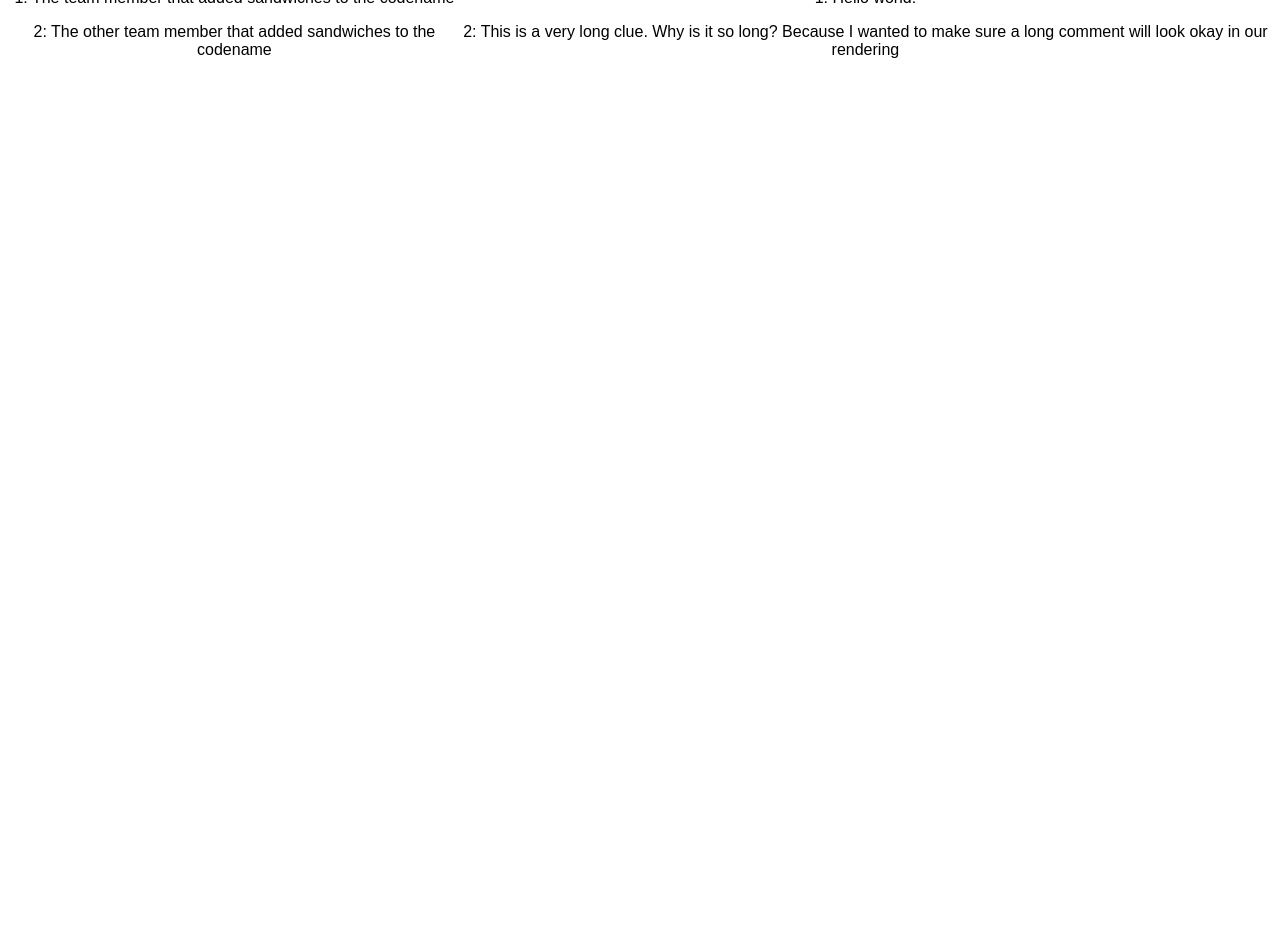
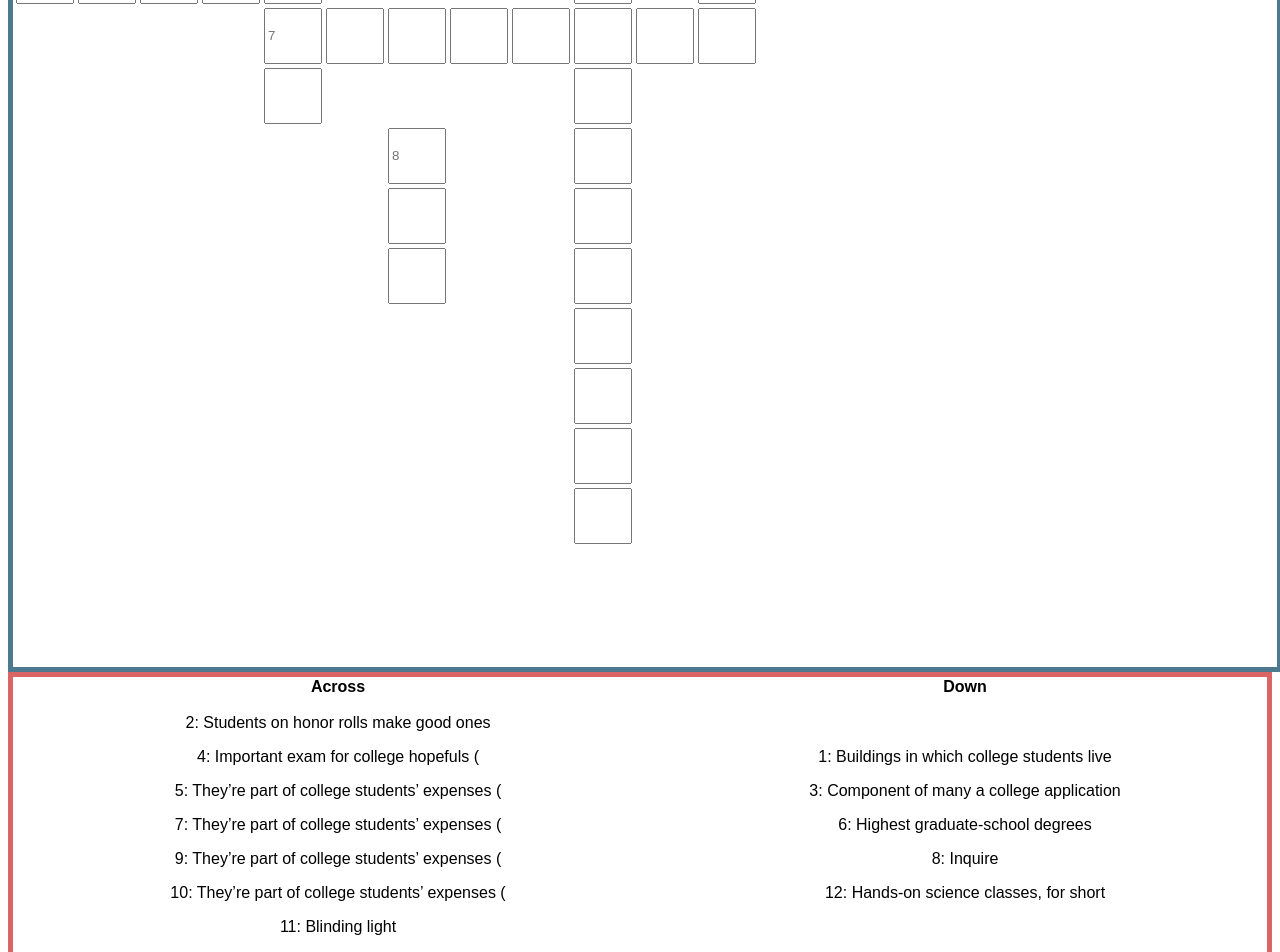
Before and after one commit to WaluigiTime/crosswords-lobsters-sandwiches, a React (Create React App) app: page / in a window 1280 px wide. Shown: the part 320-1272 px from the top of the page. Before the commit the page ends 800 px from the top, so only its background shows below. Built offline with nearby package versions, Linux system fonts and the light colour scheme.

Commit message:
initial commit

```diff
--- a/src/App.js
+++ b/src/App.js
@@ -1,5 +1,5 @@
 import "./styles.css";
-import data from "./sample_data.json";
+import data from "./real_cross.json";
 
 //Questions for next week Issac :
 //How do we
@@ -7,9 +7,11 @@ export default function App() {
   return (
     <div className="App">
       <h1> Crossword Game! </h1>
-      <button> Check </button>
-      <GameBoard data={data.answerKey} />
-      <table>
+      {/* <button> Check </button> */}
+      <div id="gameboard">
+        <GameBoard data={data.answerKey} clues={data.clueKey} />
+      </div>
+      <table id="across-table">
         <tr>
           <th> Across</th>
           <th> Down</th>
@@ -26,9 +28,8 @@ export default function App() {
     </div>
   );
 }
-
 export function InputComponent(props) {
-  return <input type="textbox" size="1" />;
+  return <input type="textbox" size="1" placeholder={props.clueNumber} />;
 }
 
 export function EmptySpace() {
@@ -41,7 +42,7 @@ export function Letter(props) {
 }
 
 export function Star() {
-  return <td> * </td>;
+  return <td class="star"> * </td>;
 }
 
 //Talks about the across and down clues
@@ -78,14 +79,24 @@ export function DownClues(props) {
 }
 
 export function GameBoard(props) {
+  // props.data = answerKey
+  // props.clues = clueKey
   return (
     <table>
-      {props.data.map((innerArray) => {
+      {props.data.map((innerArray, outerIndex) => {
         return (
           <tr>
-            {innerArray.map((StringAnswer) => {
+            {innerArray.map((StringAnswer, innerIndex) => {
               return (
-                <td>{StringAnswer === "" ? <Star /> : <InputComponent />}</td>
+                <td>
+                  {StringAnswer === "" ? (
+                    <Star />
+                  ) : (
+                    <InputComponent
+                      clueNumber={props.clues[outerIndex][innerIndex]}
+                    />
+                  )}{" "}
+                </td>
               );
             })}
           </tr>
--- /dev/null
+++ b/src/real_cross.json
@@ -0,0 +1,88 @@
+{
+  "answerKey": [
+    ["", "", "", "", "", "", "", "", "", "", "", "d", "", ""],
+    ["g", "r", "a", "d", "e", "", "", "", "", "", "", "o", "", ""],
+    ["", "", "", "", "s", "a", "t", "", "", "", "", "r", "", ""],
+    ["b", "o", "o", "k", "s", "", "", "", "", "d", "", "m", "", ""],
+    ["", "", "", "", "a", "d", "v", "i", "s", "o", "r", "s", "", ""],
+    ["", "", "", "", "y", "", "", "", "", "c", "", "", "", ""],
+    ["", "", "", "", "", "", "a", "", "", "t", "", "", "", ""],
+    ["", "", "", "", "", "", "s", "", "", "o", "", "", "", ""],
+    ["", "", "", "", "", "", "k", "", "", "r", "", "", "", ""],
+    ["", "", "", "", "", "", "", "", "", "a", "", "", "", ""],
+    ["", "", "", "", "", "", "", "", "", "t", "", "", "", ""],
+    ["", "", "", "", "", "", "", "", "", "e", "", "", "", ""],
+    ["", "", "", "", "", "", "", "", "", "s", "", "", "", ""],
+    ["", "", "", "", "", "", "", "", "", "", "", "", "", ""],
+    ["", "", "", "", "", "", "", "", "", "", "", "", "", ""]
+  ],
+  "clueKey": [
+    ["", "", "", "", "", "", "", "", "", "", "", "1", "", ""],
+    ["2", "", "", "", "3", "", "", "", "", "", "", "", "", ""],
+    ["", "", "", "", "4", "", "", "", "", "", "", "", "", ""],
+    ["5", "", "", "", "", "", "", "", "", "6", "", "", "", ""],
+    ["", "", "", "", "7", "", "", "", "", "", "", "", "", ""],
+    ["", "", "", "", "", "", "", "", "", "", "", "", "", ""],
+    ["", "", "", "", "", "", "8", "", "", "", "", "", "", ""],
+    ["", "", "", "", "", "", "", "", "", "", "", "", "", ""],
+    ["", "", "", "", "", "", "", "", "", "", "", "", "", ""],
+    ["", "", "", "", "", "", "", "", "", "", "", "", "", ""],
+    ["", "", "", "", "", "", "", "", "", "", "", "", "", ""],
+    ["", "", "", "", "", "", "", "", "", "", "", "", "", ""],
+    ["", "", "", "", "", "", "", "", "", "", "", "", "", ""],
+    ["", "", "", "", "", "", "", "", "", "", "", "", "", ""],
+    ["", "", "", "", "", "", "", "", "", "", "", "", "", ""]
+  ],
+  "AcrossClues": [
+    {
+      "number": "2",
+      "stringValue": "Students on honor rolls make good ones "
+    },
+    {
+      "number": "4",
+      "stringValue": "Important exam for college hopefuls ("
+    },
+    {
+      "number": "5",
+      "stringValue": "They’re part of college students’ expenses ("
+    },
+    {
+      "number": "7",
+      "stringValue": "They’re part of college students’ expenses ("
+    },
+    {
+      "number": "9",
+      "stringValue": "They’re part of college students’ expenses ("
+    },
+    {
+      "number": "10",
+      "stringValue": "They’re part of college students’ expenses ("
+    },
+    {
+      "number": "11",
+      "stringValue": "Blinding light"
+    }
+  ],
+  "DownClues": [
+    {
+      "number": "1",
+      "stringValue": "Buildings in which college students live "
+    },
+    {
+      "number": "3",
+      "stringValue": "Component of many a college application"
+    },
+    {
+      "number": "6",
+      "stringValue": "Highest graduate-school degrees"
+    },
+    {
+      "number": "8",
+      "stringValue": "Inquire"
+    },
+    {
+      "number": "12",
+      "stringValue": "Hands-on science classes, for short "
+    }
+  ]
+}
--- a/src/sample_data.json
+++ b/src/sample_data.json
@@ -1,11 +1,19 @@
 {
   "answerKey": [
-    ["", "", "", "O", ""],
+    ["O", "H", "N", "O", ""],
     ["", "", "", "M", ""],
-    ["I", "S", "S", "A", "C"],
+    ["O", "M", "A", "R", "I"],
     ["", "", "", "R", ""],
-    ["", "", "a", "a", ""],
-    ["", "", "a", "A", "D"]
+    ["", "", "B", "A", "D"],
+    ["I", "S", "S", "A", "C"]
+  ],
+  "clueKey": [
+    ["4", "", "", "3", ""],
+    ["", "", "", "", ""],
+    ["1", "", "", "", ""],
+    ["", "", "", "", ""],
+    ["", "", "", "", ""],
+    ["2", "", "", "", ""]
   ],
   "AcrossClues": [
     {
@@ -15,6 +23,10 @@
     {
       "number": "2",
       "stringValue": "The other team member that added sandwiches to the codename"
+    },
+    {
+      "number": "4",
+      "stringValue": "fear"
     }
   ],
   "DownClues": [
--- a/src/styles.css
+++ b/src/styles.css
@@ -2,3 +2,25 @@
   font-family: sans-serif;
   text-align: center;
 }
+#across-table {
+  width: 100%;
+  border-collapse: collapse;
+  border: 5px solid rgb(219, 101, 101);
+}
+#gameboard {
+  height: 100%;
+  width: 100%;
+  border-collapse: collapse;
+  border: 5px solid rgb(78, 122, 143);
+}
+#gameboard td {
+  width: 50px;
+  height: 50px;
+}
+#gameboard td input {
+  width: 50px;
+  height: 50px;
+}
+#gameboard td.star {
+  color: white;
+}
```
